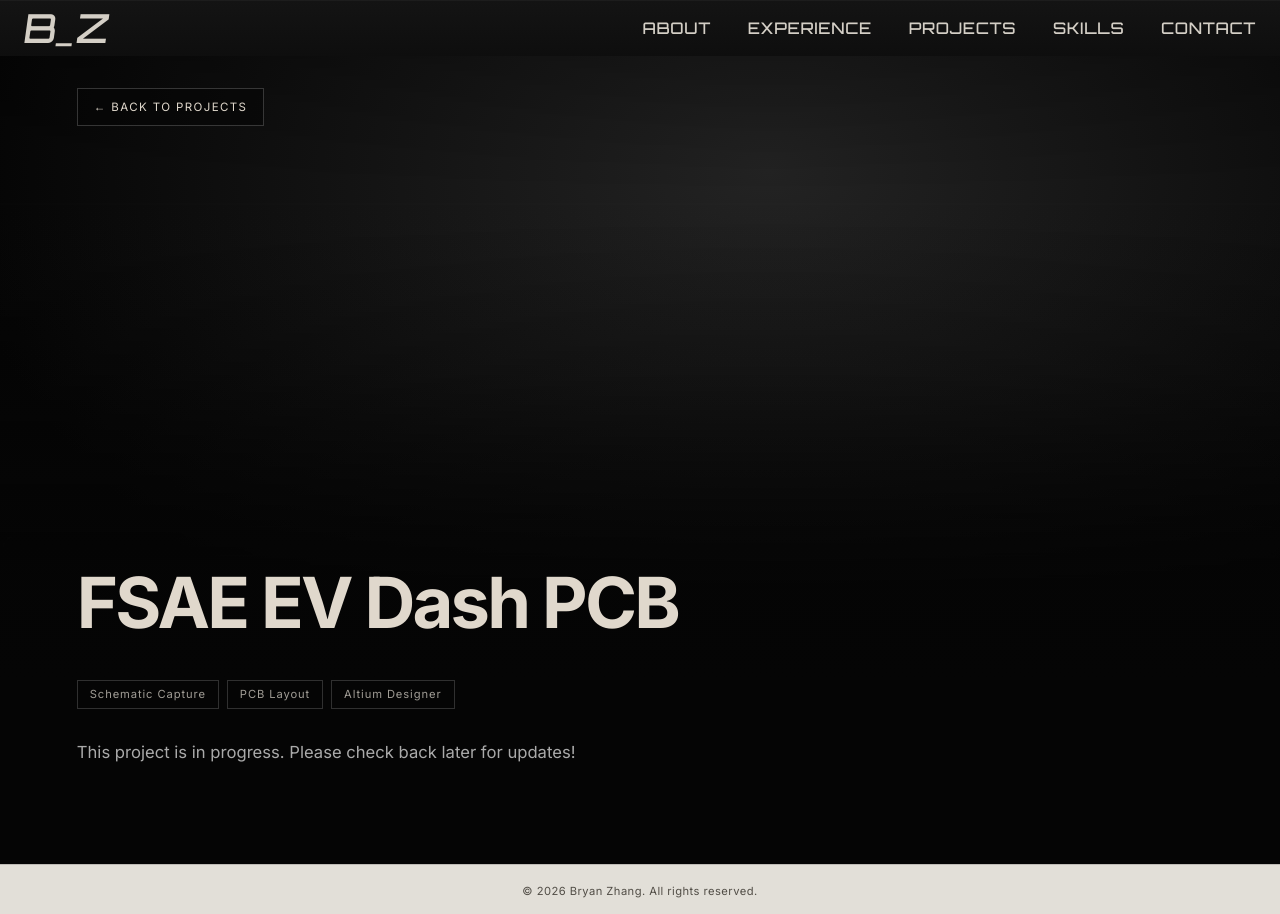
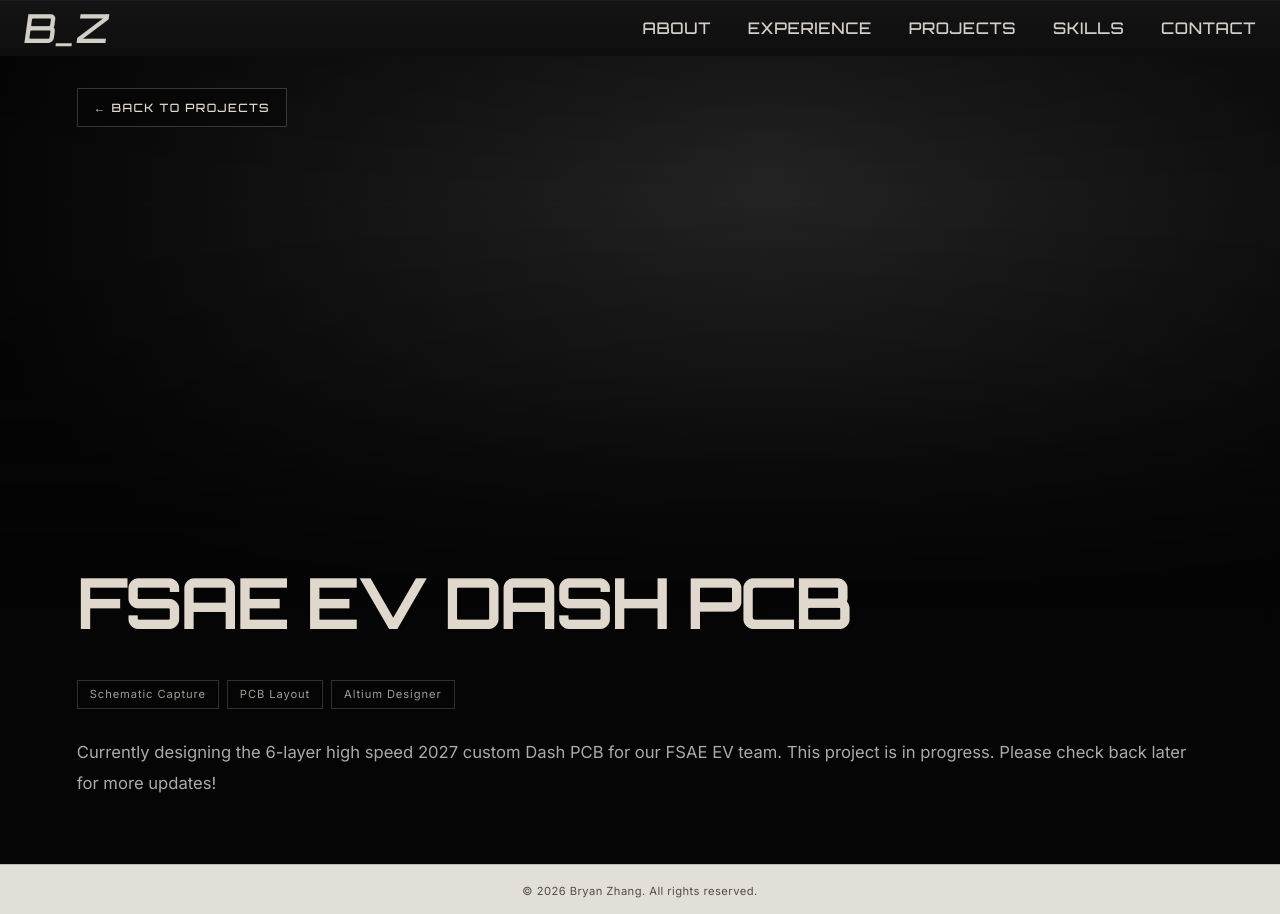
Before and after one commit to bryanzhangg/CS124_Portfolio, a React (Vite) app: page /projects/project-2027dash in a window 1280 px wide. Built offline with nearby package versions, Linux system fonts and the light colour scheme; a web font is replaced by a local one.

Commit message:
update project fonts

```diff
--- a/src/data/projects.js
+++ b/src/data/projects.js
@@ -8,7 +8,7 @@ const projects = [
   {
     slug: "project-a220",
     order: 3,
-    title: "CAD Airbus A220-300",
+    title: "CAD AIRBUS A220-300",
     caption: "Airbus A220-300 fully modeled in Siemens NX.",
     image: "/assets/projects/project-a220.png",
     gallery: ["/assets/projects/project-a220.png", "/assets/projects/a220_render_1.png", "/assets/projects/a220_render_2.png"],
@@ -19,18 +19,18 @@ const projects = [
   {
     slug: "project-2027dash",
     order: 1,
-    title: "FSAE EV Dash PCB",
-    caption: "Currently designing the 6-layer high speed 2027 custom Dash PCB for our FSAE EV team",
+    title: "FSAE EV DASH PCB",
+    caption: "Currently designing the 6-layer high speed 2027 custom Dash PCB for our FSAE EV team.",
     image: null,
     gallery: [],
-    description: "This project is in progress. Please check back later for updates!",
+    description: "Currently designing the 6-layer high speed 2027 custom Dash PCB for our FSAE EV team. This project is in progress. Please check back later for more updates!",
     tags: ["Schematic Capture", "PCB Layout", "Altium Designer"],
     links: {},
   },
   {
     slug: "project-avbay",
     order: 4,
-    title: "Roll-Controlled Rocket Avionics Bay",
+    title: "ROLL-CONTROLLED ROCKET AVIONICS BAY",
     caption: "Designed the avionics bay that flew on LRI's Control Freak rocket.",
     image: "/assets/projects/project-avbay.png",
     gallery: [],
@@ -41,7 +41,7 @@ const projects = [
   {
     slug: "project-bmp390",
     order: 2,
-    title: "STM32 SPI Driver for BMP390",
+    title: "STM32 SPI DRIVER FOR BMP390",
     caption: "Co-developed the embedded driver for a triple modular redundant BMP390 barometer array",
     image: "/assets/projects/Screenshot 2026-10-18 215504.png",
     gallery: [],
@@ -52,7 +52,7 @@ const projects = [
   {
     slug: "project-habitual",
     order: 5,
-    title: "Habitual: Personal Wellness",
+    title: "HABITUAL: AI PERSONAL WELLNESS APP",
     caption: "Intelligent personal wellness app that uses AI and friends to keep your tasks accountable.",
     image: null,
     gallery: [],
@@ -63,7 +63,7 @@ const projects = [
   {
     slug: "project-wagerly",
     order: 6,
-    title: "Wagerly: Intelligent Prediction Markets",
+    title: "WAGERLY: INTELLIGENT PREDICTION MARKETS",
     caption: "Sports betting platform using intelligent AI analysis to help users make better bets.",
     image: null,
     gallery: [],
--- a/src/pages/ProjectDetail.css
+++ b/src/pages/ProjectDetail.css
@@ -7,6 +7,11 @@
 .detail-hero-shade { position: absolute; inset: 0; pointer-events: none; background: linear-gradient(to bottom, #0005, transparent 30%, #05050540 55%, #050505e6 85%, #050505 100%); }
 .detail-back { position: absolute; top: 5.5rem; left: var(--detail-gutter); color: #e0d8cc; font-size: 0.72rem; letter-spacing: 0.12em; text-transform: uppercase; text-decoration: none; padding: 0.7rem 1rem; background: #05050580; border: 1px solid #ffffff30; }
 .detail-hero-title { position: relative; padding: 3rem var(--detail-gutter) 2.5rem; width: 100%; box-sizing: border-box; }
+
+.detail-hero-title h1,
+.detail-back {
+  font-family: var(--font-title);
+}
 .detail-hero-title h1 { max-width: 1200px; font-size: clamp(2.3rem, 5.5vw, 5.5rem); line-height: 1.05; letter-spacing: -0.04em; margin: 0.85rem 0 0; color: #e0d8cc; overflow-wrap: anywhere; }
 .detail-content { padding: 0 var(--detail-gutter); }
 .detail-tags { list-style: none; padding: 0; margin: 0 0 1.75rem; display: flex; flex-wrap: wrap; gap: 0.5rem; }
```
